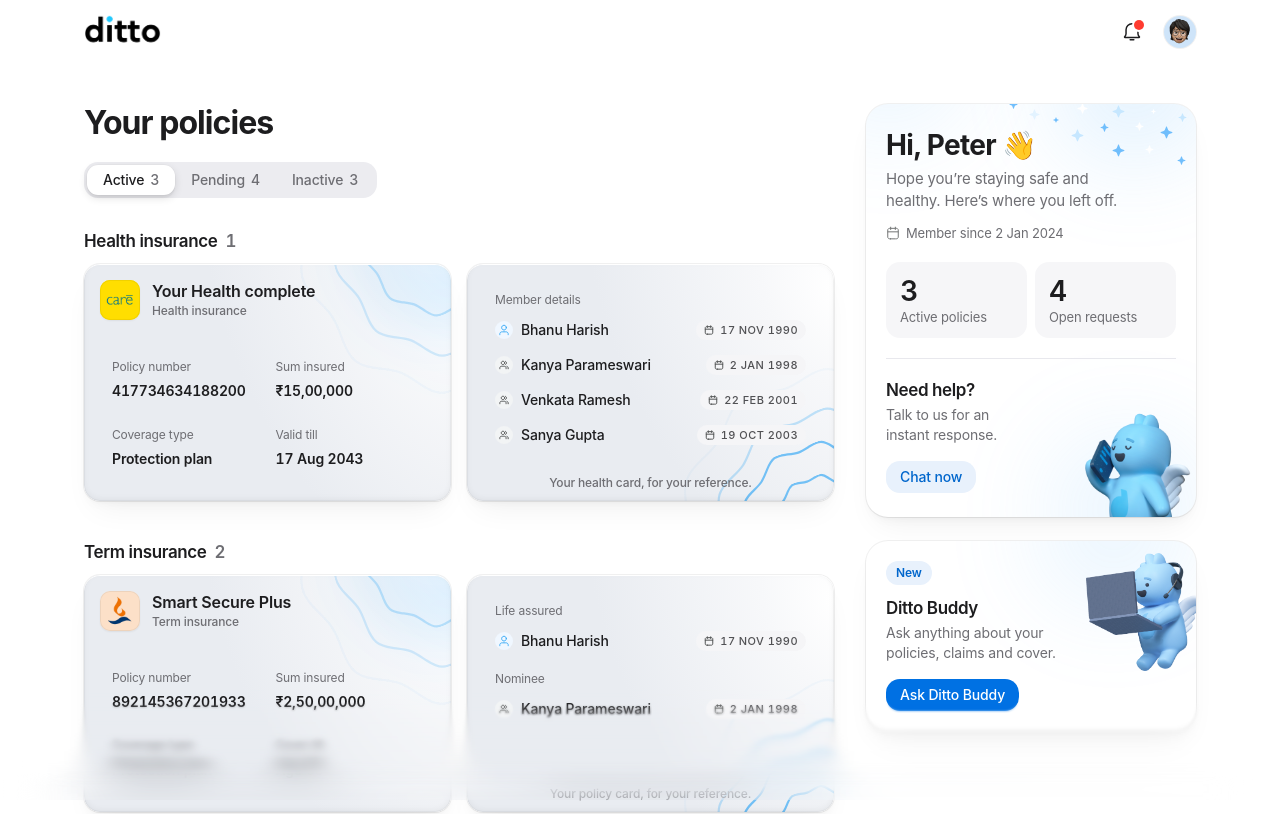
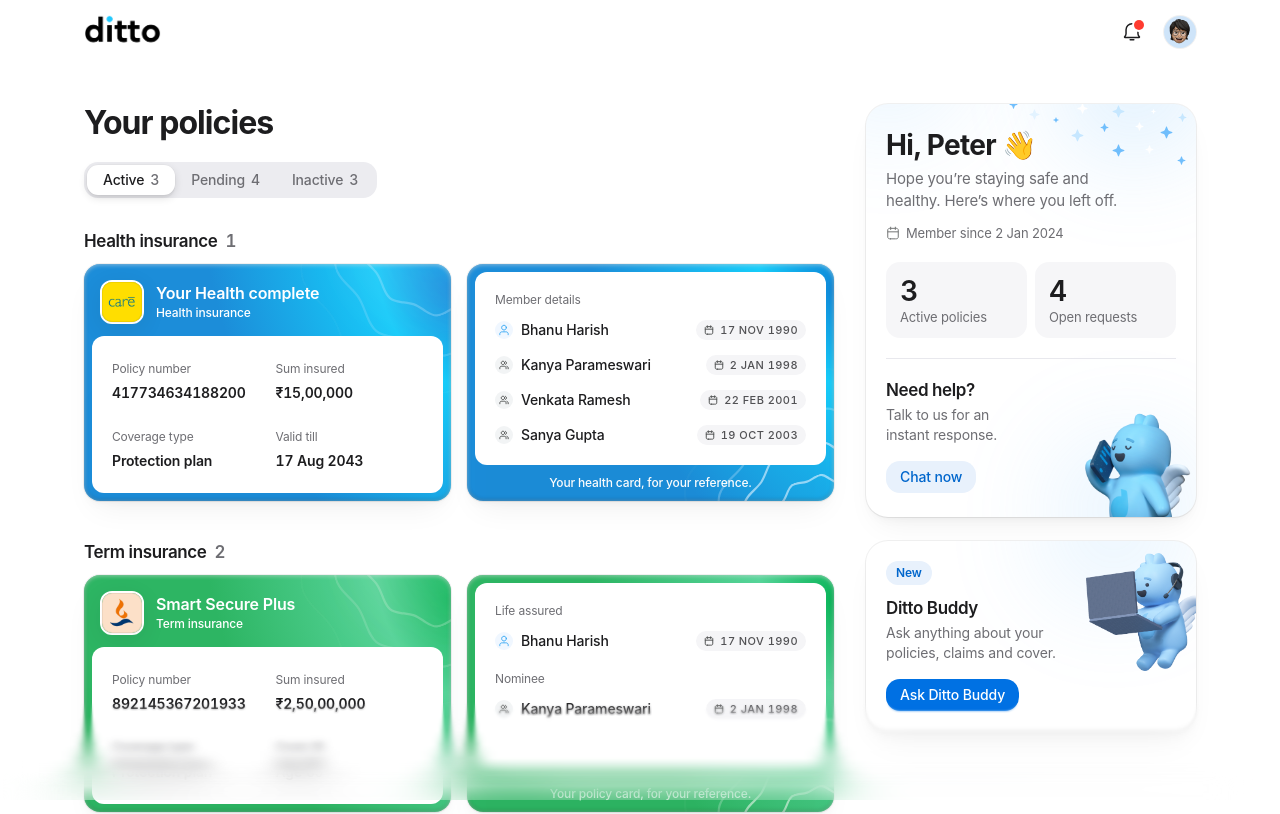
Before and after one commit to Deenadd/ditto-customer-dashboard, a Next.js app: page /dashboard in a window 1280 px wide. Shown: the top 814 px of the page. Built offline with nearby package versions, Linux system fonts and the light colour scheme.

Commit message:
Revert "Make the policy cards plain plastic with blue rings"
This reverts commit b8e24322c5c5fc4c47626ac8bb0df79b77218b49.

```diff
--- a/components/dashboard/card-config.ts
+++ b/components/dashboard/card-config.ts
@@ -47,27 +47,33 @@
   settle: number;
 };
 
-/* A plain plastic card, the same for health and term: soft white to pale
-   grey, lit from the top right, with only the three wave rings (their faint
-   shading and the corner glow) in Ditto blue. Ring position and reach are
-   the ones tuned in the card panel on 1 Oct 2026. */
-const plastic: CardPalette = {
-  center: "#ffffff",
-  mid: "#f7f8fa",
-  edge: "#e9ecf1",
-  midAt: 30,
-  focusX: 100,
-  focusY: 11,
-  spread: 1.1,
-  wave: "#3dabf5",
-  shade: "#3dabf5",
-  glow: "#70befc",
-  mesh: [],
-};
+/* Tuned in the card panel on 1 Oct 2026. Blue is the health card. Green
+   (term) keeps its own colours, made from the Figma blues by moving the hue
+   in OKLCH (147 + (259 − h) × 0.35), and shares blue's shape: where the ring
+   sits, the gradient's centre and its reach. */
+const shape = { midAt: 30, focusX: 100, focusY: 11, spread: 1.1 };
 
 export const defaultCardConfig: CardConfig = {
-  blue: plastic,
-  green: plastic,
+  blue: {
+    center: "#0e87d8",
+    mid: "#17ccf9",
+    edge: "#1c8dd9",
+    ...shape,
+    wave: "#ccecff",
+    shade: "#c0e0e0",
+    glow: "#70befc",
+    mesh: [],
+  },
+  green: {
+    center: "#09b458",
+    mid: "#56d499",
+    edge: "#2db563",
+    ...shape,
+    wave: "#d1f0db",
+    shade: "#c4e0d5",
+    glow: "#78cc91",
+    mesh: [],
+  },
   tilt: 0.15,
   perspective: 350,
   lift: 1.055,
@@ -78,8 +84,8 @@
 
 /* The glow config's store pattern: one shared config, remembered in this
    browser, defaults on the server. */
-/* v3: the plastic defaults, so earlier saved settings don't hide them. */
-const KEY = "ditto.card-config.v3";
+/* v4: back to the blue and green cards after the plastic trial (v3), so settings saved during it don't carry over. */
+const KEY = "ditto.card-config.v4";
 const listeners = new Set<() => void>();
 let current: CardConfig | null = null;
 
@@ -121,11 +127,3 @@
     () => defaultCardConfig,
   );
 }
-
-/** A light card (like the plastic default) takes dark text and no inner
-    white panel; a dark or saturated one keeps the Figma's white text. */
-export function isLightCard(palette: CardPalette) {
-  const [r, g, b] = [1, 3, 5].map((i) => parseInt(palette.mid.slice(i, i + 2), 16) / 255);
-  const lin = (c: number) => (c <= 0.04045 ? c / 12.92 : ((c + 0.055) / 1.055) ** 2.4);
-  return 0.2126 * lin(r) + 0.7152 * lin(g) + 0.0722 * lin(b) > 0.6;
-}
--- a/components/dashboard/health-card.tsx
+++ b/components/dashboard/health-card.tsx
@@ -3,7 +3,7 @@
 import Link from "next/link";
 import { useState } from "react";
 import type { CSSProperties } from "react";
-import { isLightCard, useCardConfig, type CardPalette, type CardTone } from "@/components/dashboard/card-config";
+import { useCardConfig, type CardPalette, type CardTone } from "@/components/dashboard/card-config";
 import { Asset } from "@/components/ui/asset";
 import { GlareFace, GlareGroup } from "@/components/ui/glare";
 import { IconCheck } from "@/components/ui/icons";
@@ -32,23 +32,16 @@
 const face =
   "relative isolate flex h-full flex-col overflow-hidden rounded-[16px] shadow-card transition-shadow duration-200 ease-out [@media(hover:hover)]:group-has-[a:hover]:shadow-raised";
 
-/* White inset card: 12px corners inside the 16px frame and its 8px margin.
-   A light (plastic) card has no inset: its facts sit on the card itself. */
-const insetPanel =
+/* White inset card: 12px corners inside the 16px frame and its 8px margin. */
+const inset =
   "rounded-[12px] bg-surface drop-shadow-[0px_58px_11.5px_rgba(0,0,0,0.01)] drop-shadow-[0px_33px_10px_rgba(0,0,0,0.05)] drop-shadow-[0px_15px_7.5px_rgba(0,0,0,0.09)] drop-shadow-[0px_4px_4px_rgba(0,0,0,0.1)]";
-const inset = (light: boolean) => (light ? "rounded-[12px]" : insetPanel);
 
-/** Light catching the card's top edge, and its shade along the bottom;
-    gentler on a light card, as on moulded plastic. */
-function Bevel({ light }: { light: boolean }) {
+/** Light catching the frame's top edge, and its shade along the bottom. */
+function Bevel() {
   return (
     <div
       aria-hidden
-      className={`pointer-events-none absolute inset-0 rounded-[inherit] ${
-        light
-          ? "shadow-[inset_0px_1px_0px_0px_rgba(255,255,255,1),inset_0px_0px_0px_1px_rgba(0,0,0,0.04),inset_0px_-2px_6px_0px_rgba(0,0,0,0.05)]"
-          : "shadow-[inset_0px_1px_4px_0px_rgba(255,255,255,0.49),inset_0px_-1px_4px_0px_rgba(0,0,0,0.25)]"
-      }`}
+      className="pointer-events-none absolute inset-0 rounded-[inherit] shadow-[inset_0px_1px_4px_0px_rgba(255,255,255,0.49),inset_0px_-1px_4px_0px_rgba(0,0,0,0.25)]"
     />
   );
 }
@@ -107,7 +100,6 @@
   const config = useCardConfig();
   const palette = config[tone];
   const frame = frameBackground(palette);
-  const light = isLightCard(palette);
 
   return (
     <GlareGroup settings={config} className={`group relative grid gap-4 [&>*]:min-w-0 ${stacked ? "" : "sm:grid-cols-2"}`}>
@@ -124,7 +116,7 @@
             <Wave box="inset-[66.41%_-23.7%_-58.37%_69.06%]" src={art("back-wave-3.svg")} color={palette.wave} />
           </div>
 
-          <div className={`${inset(light)} m-2 mb-0 flex flex-1 flex-col gap-5 px-5 pt-5 pb-5`}>
+          <div className={`${inset} m-2 mb-0 flex flex-1 flex-col gap-5 px-5 pt-5 pb-5`}>
             {policy.people.layout === "members" ? (
               <PeopleGroup label="Member details" members={policy.people.members} />
             ) : (
@@ -134,10 +126,8 @@
               </>
             )}
           </div>
-          <p className={`px-4 py-2.5 text-center text-[12px] leading-4 font-medium ${light ? "text-label-secondary" : "text-white"}`}>
-            {captions[tone]}
-          </p>
-          <Bevel light={light} />
+          <p className="px-4 py-2.5 text-center text-[12px] leading-4 font-medium text-white">{captions[tone]}</p>
+          <Bevel />
         </article>
       </GlareFace>
 
@@ -169,7 +159,6 @@
     { label: "Coverage type", value: policy.coverageType },
     policy.term,
   ];
-  const light = isLightCard(palette);
   return (
     <article aria-label={policy.name} className={`${face} min-h-[237px]`} style={frameBackground(palette)}>
       <div aria-hidden className="pointer-events-none absolute inset-0 -z-10">
@@ -184,16 +173,16 @@
       </div>
 
       <div className={`flex items-center gap-3 px-4 pt-4 ${download ? "pr-[164px]" : ""}`}>
-        <span className={`shrink-0 rounded-[12px] ${light ? "" : "border-2 border-white shadow-[0px_6px_24px_0px_rgba(0,0,0,0.07)]"}`}>
+        <span className="shrink-0 rounded-[12px] border-2 border-white shadow-[0px_6px_24px_0px_rgba(0,0,0,0.07)]">
           <InsurerLogo insurer={policy.insurer} size={40} />
         </span>
-        <div className={`min-w-0 ${light ? "text-label" : "text-white"}`}>
+        <div className="min-w-0 text-white">
           <h3 className={`text-[16px] leading-5 font-semibold tracking-[-0.01em] ${download ? "line-clamp-2 text-balance" : "truncate"}`}>{policy.name}</h3>
-          <p className={`mt-0.5 text-[12px] leading-4 font-medium ${light ? "text-label-secondary" : ""}`}>{policy.kind}</p>
+          <p className="mt-0.5 text-[12px] leading-4 font-medium">{policy.kind}</p>
         </div>
       </div>
 
-      <dl className={`${inset(light)} mx-2 mt-3 mb-2 grid flex-1 grid-cols-2 content-center gap-x-4 gap-y-7 px-5 py-6`}>
+      <dl className={`${inset} mx-2 mt-3 mb-2 grid flex-1 grid-cols-2 content-center gap-x-4 gap-y-7 px-5 py-6`}>
         {fields.map((field) => (
           <div key={field.label} className="min-w-0">
             <dt className="text-[12px] leading-4 text-label-secondary">{field.label}</dt>
@@ -202,7 +191,7 @@
         ))}
       </dl>
       {download ? <DownloadPill policy={policy} palette={palette} /> : null}
-      <Bevel light={light} />
+      <Bevel />
     </article>
   );
 }
@@ -237,22 +226,13 @@
 /** The card in miniature: its frame and white inset, for showing which policy something is on. */
 export function MiniPolicyCard({ tone }: { tone: CardTone }) {
   const palette = useCardConfig()[tone];
-  const light = isLightCard(palette);
   return (
     <span
       aria-hidden
-      className="relative block h-[30px] w-[46px] shrink-0 overflow-hidden rounded-[7px] shadow-[0_0_0_0.5px_rgb(0_0_0_/_0.08),0_1px_3px_rgb(0_0_0_/_0.12)]"
+      className="relative block h-[30px] w-[46px] shrink-0 overflow-hidden rounded-[7px] shadow-[0_1px_3px_rgb(0_0_0_/_0.12)]"
       style={frameBackground(palette)}
     >
-      {light ? (
-        <>
-          {/* The blue rings, as two arcs in the top-right corner. */}
-          <span className="absolute -top-3 -right-3 size-8 rounded-full border-[1.5px]" style={{ borderColor: palette.wave }} />
-          <span className="absolute -top-5 -right-5 size-12 rounded-full border-[1.5px] opacity-60" style={{ borderColor: palette.wave }} />
-        </>
-      ) : (
-        <span className="absolute inset-x-[3px] top-[11px] bottom-[3px] rounded-[4px] bg-white" />
-      )}
+      <span className="absolute inset-x-[3px] top-[11px] bottom-[3px] rounded-[4px] bg-white" />
       <span className="absolute inset-0 rounded-[inherit] shadow-[inset_0px_1px_2px_0px_rgba(255,255,255,0.49),inset_0px_-1px_2px_0px_rgba(0,0,0,0.2)]" />
     </span>
   );
--- a/lib/download-card.ts
+++ b/lib/download-card.ts
@@ -1,4 +1,4 @@
-import { isLightCard, type CardPalette } from "@/components/dashboard/card-config";
+import type { CardPalette } from "@/components/dashboard/card-config";
 import type { ActivePolicy } from "@/lib/dashboard-data";
 
 /*
@@ -31,7 +31,6 @@
   canvas.width = W;
   canvas.height = H;
   const ctx = canvas.getContext("2d")!;
-  const light = isLightCard(palette);
 
   /* The frame. */
   roundRect(ctx, 0, 0, W, H, 16 * S);
@@ -47,26 +46,13 @@
   ctx.fillStyle = gradient;
   ctx.fillRect(0, 0, W, H);
 
-  /* The three rings from the card's top-right corner. */
-  ctx.strokeStyle = palette.wave;
-  ctx.lineWidth = 1.5 * S;
-  [36, 62, 88].forEach((r, i) => {
-    ctx.globalAlpha = 0.55 - i * 0.15;
-    ctx.beginPath();
-    ctx.arc(W + 6 * S, -10 * S, r * S, 0, Math.PI * 2);
-    ctx.stroke();
-  });
-  ctx.globalAlpha = 1;
-
-  /* The insurer's mark, in a white ring on a coloured card. */
+  /* The insurer's mark, in a white ring. */
   const logoSize = 40 * S;
   const lx = 16 * S;
   const ly = 16 * S;
-  if (!light) {
   roundRect(ctx, lx - 2 * S, ly - 2 * S, logoSize + 4 * S, logoSize + 4 * S, 12 * S);
   ctx.fillStyle = "#ffffff";
   ctx.fill();
-  }
   const logo = policy.insurer === "care" ? await loadImage("/dashboard/insurer-care.png") : null;
   roundRect(ctx, lx, ly, logoSize, logoSize, 10 * S);
   ctx.fillStyle = policy.insurer === "care" ? "#fbdf00" : "#fce0c8";
@@ -79,18 +65,16 @@
     ctx.restore();
   }
 
-  ctx.fillStyle = light ? "#1d1d1f" : "#ffffff";
+  ctx.fillStyle = "#ffffff";
   ctx.textBaseline = "alphabetic";
   ctx.font = `600 ${16 * S}px ${FONT}`;
   ctx.fillText(policy.name, 68 * S, 34 * S, W - 84 * S);
   ctx.font = `500 ${12 * S}px ${FONT}`;
-  if (light) ctx.fillStyle = "#6e6e73";
   ctx.fillText(policy.kind, 68 * S, 51 * S);
 
   /* The white inset and its facts. */
   const ix = 8 * S;
   const iy = 70 * S;
-  if (!light) {
   roundRect(ctx, ix, iy, W - 16 * S, H - iy - 8 * S, 12 * S);
   ctx.fillStyle = "#ffffff";
   ctx.shadowColor = "rgba(0,0,0,0.12)";
@@ -98,7 +82,6 @@
   ctx.shadowOffsetY = 2 * S;
   ctx.fill();
   ctx.shadowColor = "transparent";
-  }
 
   const fields = [
     { label: "Policy number", value: policy.policyNumber },
```
Also changed, not shown: 1 other file (tests, documents, lock files or other folders). Lines whose indentation alone changed are shown as unchanged.
